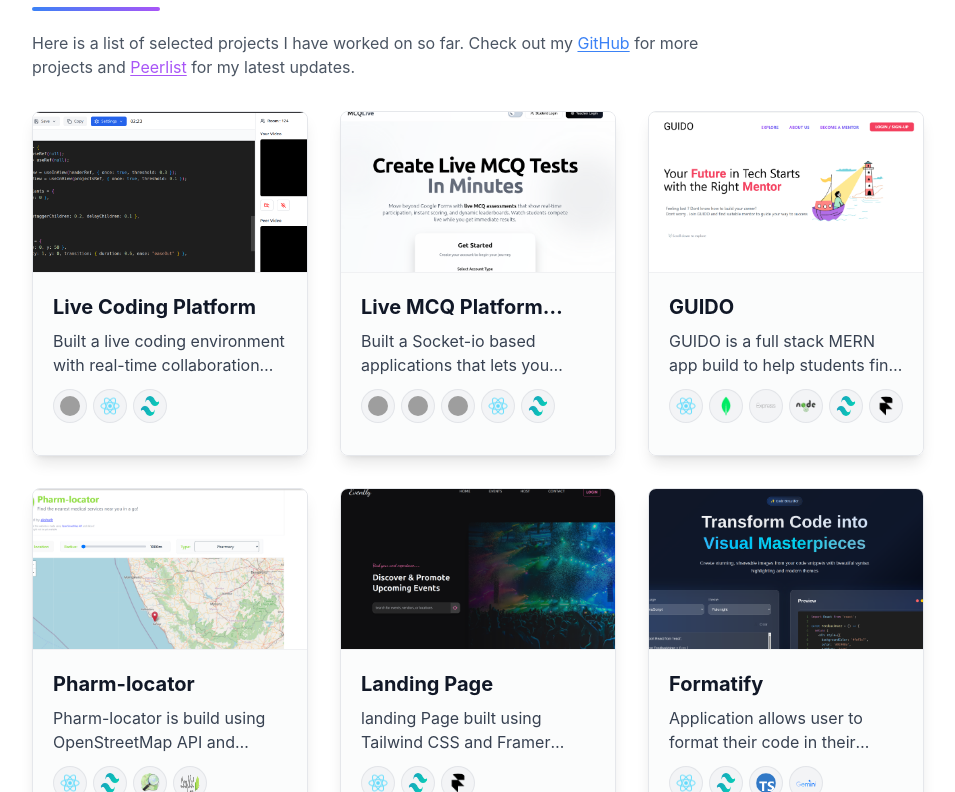
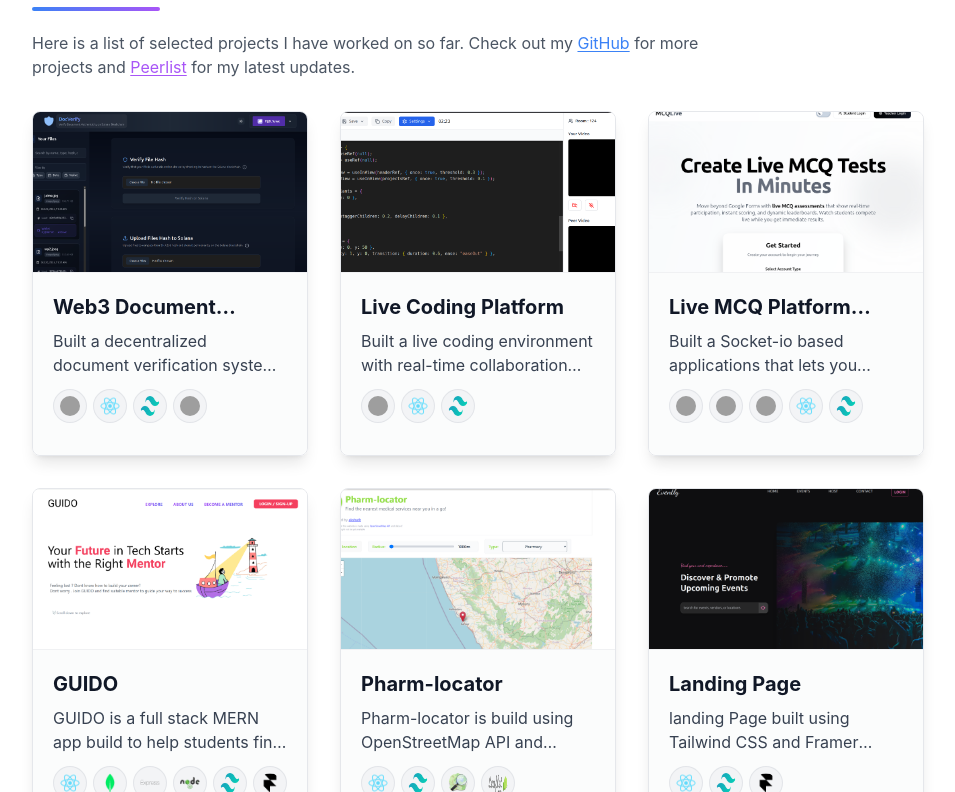
Before and after one commit to AKSHATH99/Personal-Website, a React (Create React App) app: page / in a window 1280 px wide. Shown: the part 2008-2800 px from the top of the page, without its empty margins (180-1135 px from the left). Built offline with nearby package versions, Linux system fonts and the light colour scheme; grey boxes are pictures that could not be loaded; a web font is replaced by a local one.

Commit message:
project update

```diff
--- a/src/components/Project.js
+++ b/src/components/Project.js
@@ -2,6 +2,21 @@ import React, { useRef } from "react";
 import { motion, useInView } from "framer-motion";
 
 const ProjectData = [
+  {
+    title: "Web3 Document Verification System",
+    Livelink: "https://doc-verify-alpha.vercel.app/",
+    Githublink: "https://github.com/AKSHATH99/DocVerify",
+    about:
+      "Built a decentralized document verification system leveraging the Solana blockchain and IPFS for secure, tamper-proof document storage. Designed and deployed smart contracts using Solidity-compatible frameworks for Solana to manage document issuance and verification seamlessly. Integrated Phantom Wallet for user authentication and on-chain transaction signing, ensuring transparency and security throughout the verification process.",
+    placeholderImage: "/images/doc-verify.png",
+    stack: [
+      "https://upload.wikimedia.org/wikipedia/en/b/b9/Solana_logo.png",
+      "/logo192.png",                                         // React
+      "/images/tailwind.png",                                 // Tailwind CSS
+      "https://cdn.worldvectorlogo.com/logos/postgresql.svg", // PostgreSQL
+    ],
+  },
+
   {
     title: "Live Coding Platform",
     Livelink: "https://live-coding-video-chat-platform.onrender.com/",
```
Also changed, not shown: public/images/doc-verify.png (added).
